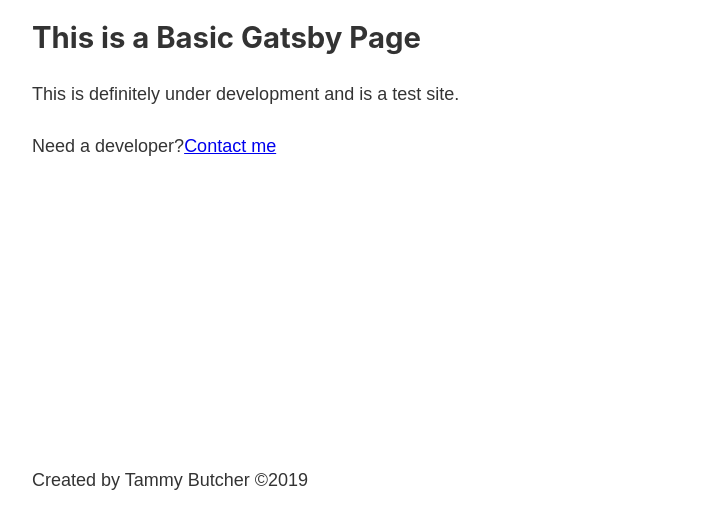
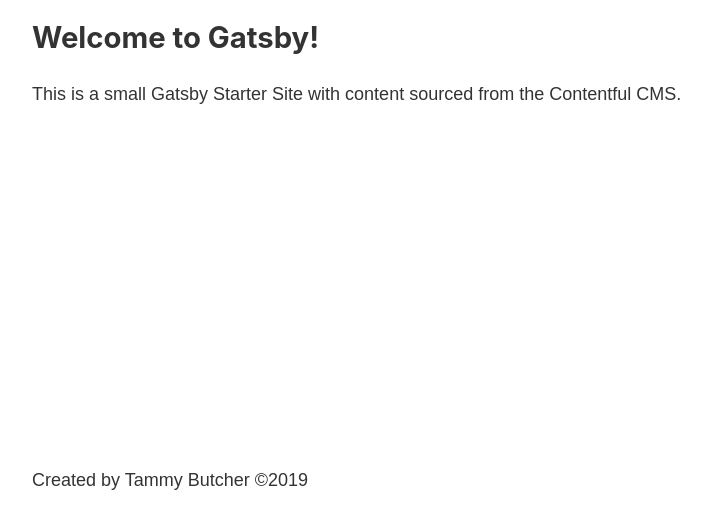
Before and after one commit to Tammy-Butcher/gatsby-small-starter, a Gatsby site: page / in a window 1280 px wide. Shown: the part 263-792 px from the top of the page, without its empty margins (251-958 px from the left). Built offline with nearby package versions, Linux system fonts and the light colour scheme; Gatsby itself is replaced by a stand-in of ours.

Commit message:
Clean up home page links

```diff
--- a/src/pages/index.js
+++ b/src/pages/index.js
@@ -9,10 +9,10 @@
     <Layout>
       <Head title="Home" />
       <h1>Home Page</h1>
-      <h2>This is a Basic Gatsby Page</h2>
-      <p>This is definitely under development and is a test site.</p>
+      <h2>Welcome to Gatsby!</h2>
       <p>
-        Need a developer?<Link to="/contact">Contact me</Link>
+        This is a small Gatsby Starter Site with content sourced from the
+        Contentful CMS.
       </p>
     </Layout>
   )
```
